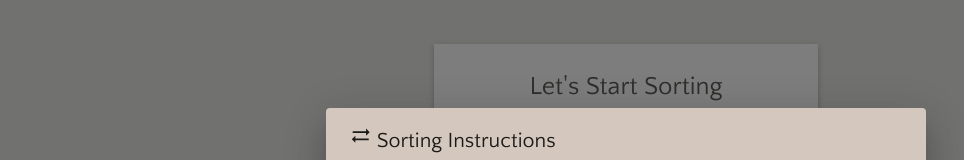
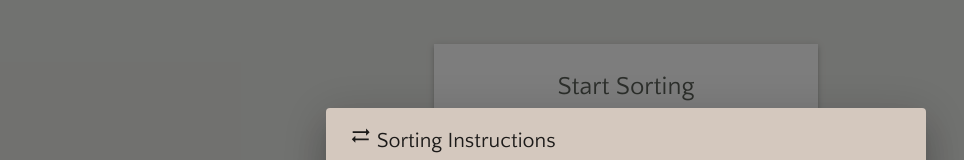
Before and after one commit to kristinetuazon/minimize, a Next.js app in the folder client/: page /dashboard/sort in a window 1280 px wide. Shown: the part 193-353 px from the top of the page, without its empty margins (14-978 px from the left). Built offline with nearby package versions, Linux system fonts and the light colour scheme; no server answers; a web font is replaced by a local one.

Commit message:
fix: wrong syntax for deployment 2

```diff
--- a/client/pages/dashboard/sort.js
+++ b/client/pages/dashboard/sort.js
@@ -44,7 +44,7 @@ export default function Sort() {
     >
       <br></br>
       <Typography component="h1" variant="h5" color="primary.dark">
-        Let's Start Sorting
+       Start Sorting
       </Typography>
       <br></br>
     </Box>
```
